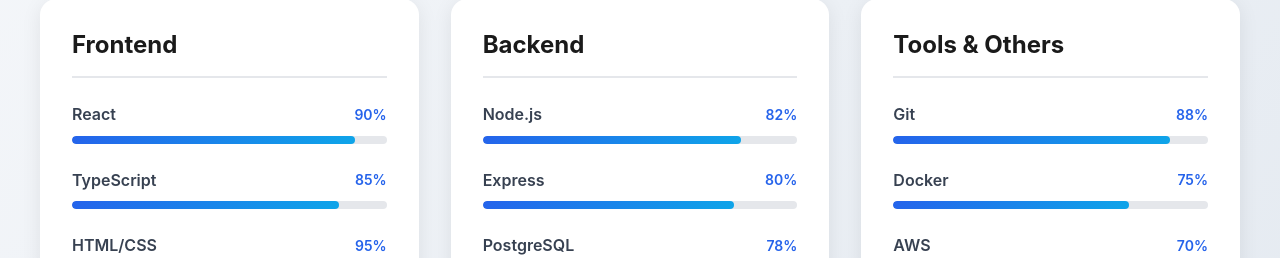
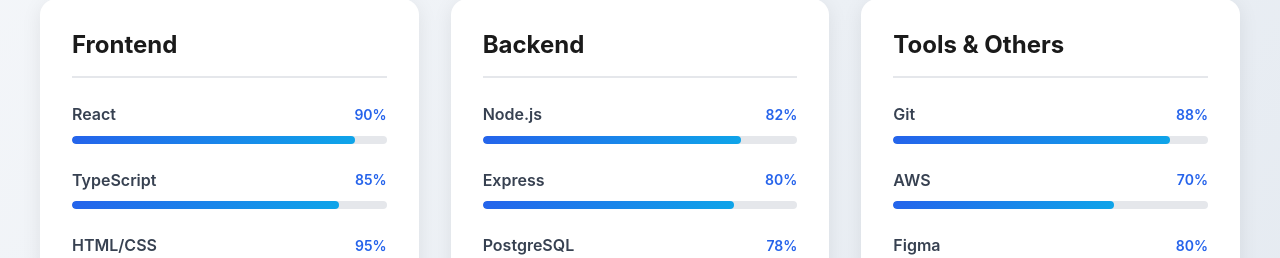
Before and after one commit to jerronjunior/My-portfolio, a React (Vite) app: page / in a window 1280 px wide. Shown: the part 1980-2238 px from the top of the page. Built offline with nearby package versions, Linux system fonts and the light colour scheme.

Commit message:
feat: remove Docker from Tools & Others in Skills component

```diff
--- a/src/components/Skills.tsx
+++ b/src/components/Skills.tsx
@@ -15,7 +15,6 @@
   ],
   'Tools & Others': [
     { name: 'Git', level: 88 },
-    { name: 'Docker', level: 75 },
     { name: 'AWS', level: 70 },
     { name: 'Figma', level: 80 },
   ],
```
